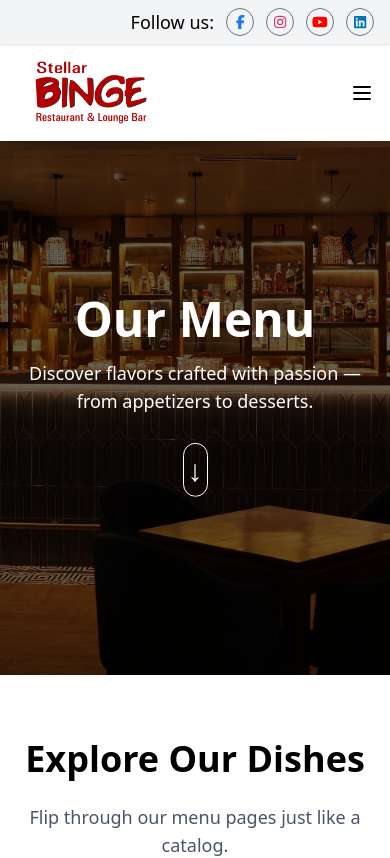
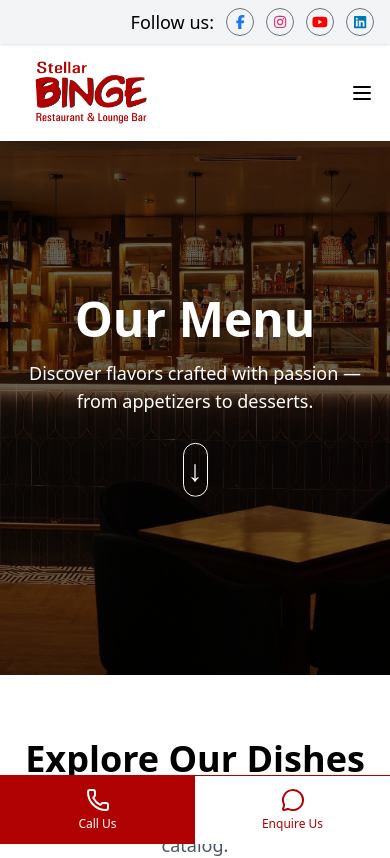
Before and after one commit to Shubham9049/binge, a Next.js app: page /menu in a window 390 px wide. Shown: the top 858 px of the page. Built offline with nearby package versions, Linux system fonts and the light colour scheme.

Commit message:
added mobile contact at bottom

```diff
--- a/components/Footer.tsx
+++ b/components/Footer.tsx
@@ -10,7 +10,7 @@ import logo from "../assets/logo.png";
 
 const Footer = () => {
   return (
-    <footer className="text-black font-raleway text-sm">
+    <footer className="text-black font-raleway text-sm pb-20 md:pb-4">
       {/* Newsletter Section */}
       <div className="border-t border-gray-300 dark:border-gray-700 w-full">
         <div className="bg-white dark:bg-black text-black dark:text-white py-12 px-4 sm:px-6 md:px-10 font-raleway">
--- /dev/null
+++ b/components/MobileContactBar.tsx
@@ -0,0 +1,28 @@
+"use client";
+import { MessageCircle, Phone } from "lucide-react";
+import { BsWhatsapp } from "react-icons/bs";
+
+const MobileContactBar = () => {
+  return (
+    <div className="fixed bottom-0 left-0 w-full flex md:hidden z-50 border-t border-[var(--primary-color)]">
+      {/* Call Us Button */}
+      <a
+        href="tel:+919599816865"
+        className="w-1/2 flex flex-col items-center justify-center py-3 bg-[var(--primary-color)] text-white"
+      >
+        <Phone className="w-6 h-6" />
+        <span className="text-xs mt-1">Call Us</span>
+      </a>
+
+      <a
+        href="/contact"
+        className="w-1/2 flex flex-col items-center justify-center py-3 bg-white  text-[var(--primary-color)]"
+      >
+        <MessageCircle className="w-6 h-6" />
+        <span className="text-xs mt-1">Enquire Us</span>
+      </a>
+    </div>
+  );
+};
+
+export default MobileContactBar;
--- a/components/Navbar.tsx
+++ b/components/Navbar.tsx
@@ -169,7 +169,7 @@ const Navbar = () => {
           <div className="border-l self-stretch border-gray-400"></div>
 
           {/* Nav Items */}
-          <ul className="flex gap-3">
+          <ul className="flex gap-5">
             {navItems.map((item, idx) => (
               <li key={idx}>
                 <Link
@@ -275,13 +275,6 @@ const Navbar = () => {
               </div>
             ))}
           </div>
-
-          {/* Call Box */}
-          <div className="mt-8 flex w-full">
-            <div className="flex-1 border border-gray-500 text-center py-2 hover:text-[var(--primary-color)]">
-              <Link href="tel:+919599816865">Call Us</Link>
-            </div>
-          </div>
         </div>
       )}
     </nav>
--- a/components/ScrollToTopButton.tsx
+++ b/components/ScrollToTopButton.tsx
@@ -26,7 +26,7 @@ const ScrollToTopButton = () => {
   return (
     <button
       onClick={scrollToTop}
-      className={`fixed bottom-6 right-6 w-12 h-12 rounded-full bg-white shadow-lg flex items-center justify-center z-50 transition-opacity duration-300 ${
+      className={`fixed bottom-20 md:bottom-6 right-6 w-12 h-12 rounded-full bg-white shadow-lg flex items-center justify-center z-50 transition-opacity duration-300 ${
         isVisible ? "opacity-100" : "opacity-0 pointer-events-none"
       }`}
       aria-label="Scroll to top"
--- a/src/app/blogs/[slug]/page.tsx
+++ b/src/app/blogs/[slug]/page.tsx
@@ -5,6 +5,7 @@ import { useParams } from "next/navigation";
 import Navbar from "../../../../components/Navbar";
 import Footer from "../../../../components/Footer";
 import Image from "next/image";
+import MobileContactBar from "../../../../components/MobileContactBar";
 
 interface Blog {
   _id: string;
@@ -76,6 +77,7 @@ export default function BlogDetails() {
       </section>
 
       <Footer />
+      <MobileContactBar />
     </div>
   );
 }
--- a/src/app/blogs/page.tsx
+++ b/src/app/blogs/page.tsx
@@ -5,6 +5,7 @@ import Navbar from "../../../components/Navbar";
 import Footer from "../../../components/Footer";
 import Fuse from "fuse.js";
 import Image from "next/image";
+import MobileContactBar from "../../../components/MobileContactBar";
 
 interface Blog {
   _id: string;
@@ -162,6 +163,7 @@ function Blogs() {
 
       {/* Footer */}
       <Footer />
+      <MobileContactBar />
     </div>
   );
 }
--- a/src/app/contact/page.tsx
+++ b/src/app/contact/page.tsx
@@ -10,6 +10,7 @@ import Navbar from "../../../components/Navbar";
 import Image from "next/image";
 import Footer from "../../../components/Footer";
 import toast, { Toaster } from "react-hot-toast";
+import MobileContactBar from "../../../components/MobileContactBar";
 
 export default function ContactPage() {
   const [formData, setFormData] = useState({
@@ -199,6 +200,7 @@ export default function ContactPage() {
       </section>
 
       <Footer />
+      <MobileContactBar />
     </div>
   );
 }
--- a/src/app/gallery/page.tsx
+++ b/src/app/gallery/page.tsx
@@ -24,6 +24,7 @@ import img17 from "../../../assets/food/Paneer Lababdar.webp";
 import img18 from "../../../assets/food/Dal Stellar.webp";
 import img19 from "../../../assets/food/Kshmiri Fish Tikka.webp";
 import { useRef, useState } from "react";
+import MobileContactBar from "../../../components/MobileContactBar";
 
 export default function OurCreationsPage() {
   const creationsRef = useRef<HTMLDivElement | null>(null);
@@ -201,6 +202,7 @@ export default function OurCreationsPage() {
       )}
 
       <Footer />
+      <MobileContactBar />
     </div>
   );
 }
--- a/src/app/meet-the-chef/page.tsx
+++ b/src/app/meet-the-chef/page.tsx
@@ -10,6 +10,7 @@ import hero4 from "../../../assets/hero4.jpeg";
 import hero5 from "../../../assets/hero5.jpeg";
 import { useRef } from "react";
 import downwards from "../../../assets/downwards.png";
+import MobileContactBar from "../../../components/MobileContactBar";
 
 const team = [
   {
@@ -163,6 +164,7 @@ export default function MeetTheChef() {
       </section>
 
       <Footer />
+      <MobileContactBar />
     </div>
   );
 }
--- a/src/app/menu/page.tsx
+++ b/src/app/menu/page.tsx
@@ -34,6 +34,7 @@ import menuPage23 from "../../../assets/menu/2025-01-17 (6).webp";
 import menuPage24 from "../../../assets/menu/2025-01-17 (7).webp";
 import menuPage25 from "../../../assets/menu/2025-01-17 (8).webp";
 import menuPage26 from "../../../assets/menu/2025-01-17 (9).webp";
+import MobileContactBar from "../../../components/MobileContactBar";
 
 export default function MenuPage() {
   const menuRef = useRef<HTMLDivElement | null>(null);
@@ -191,6 +192,7 @@ export default function MenuPage() {
       )}
 
       <Footer />
+      <MobileContactBar />
     </div>
   );
 }
--- a/src/app/our-journey/page.tsx
+++ b/src/app/our-journey/page.tsx
@@ -9,6 +9,7 @@ import foodImage from "../../../assets/hero2.jpeg";
 import { useRef } from "react";
 import upwards from "../../../assets/upwards.png";
 import downwards from "../../../assets/downwards.png";
+import MobileContactBar from "../../../components/MobileContactBar";
 const points = [
   {
     title: "Fresh Ingredients",
@@ -199,6 +200,7 @@ export default function OurJourney() {
         </div>
       </section>
       <Footer />
+      <MobileContactBar />
     </div>
   );
 }
--- a/src/app/page.tsx
+++ b/src/app/page.tsx
@@ -18,6 +18,7 @@ import hero7 from "../../assets/ab7.jpg";
 import ReviewSection from "../../components/Testimonial";
 import FoodPanoramaSlider from "../../components/FoodShowcase";
 import ScrollToTopButton from "../../components/ScrollToTopButton";
+import MobileContactBar from "../../components/MobileContactBar";
 
 const fundamentals = [
   { poster: hero6 },
@@ -77,6 +78,7 @@ export default function Home() {
 
       <Footer />
       <ScrollToTopButton />
+      <MobileContactBar />
     </div>
   );
 }
```
